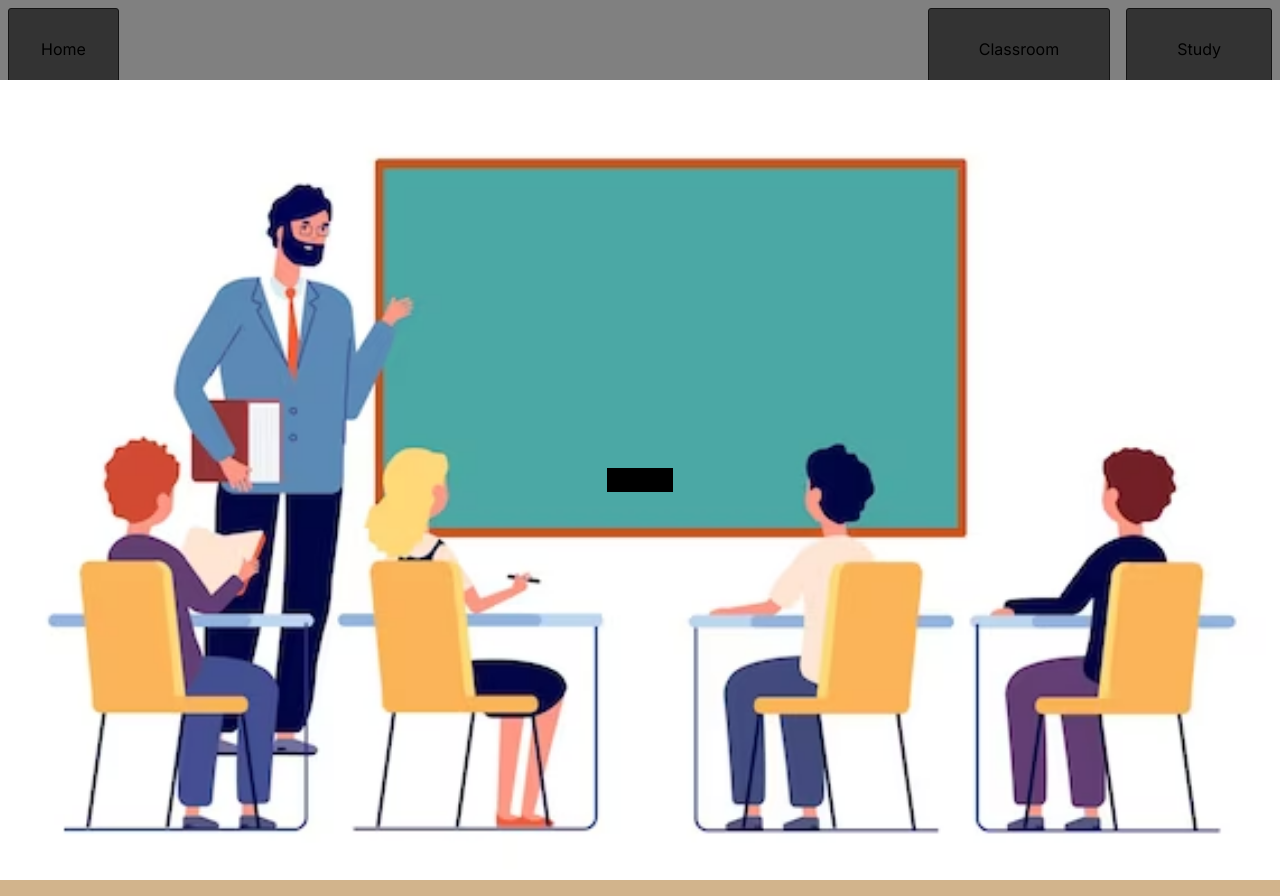
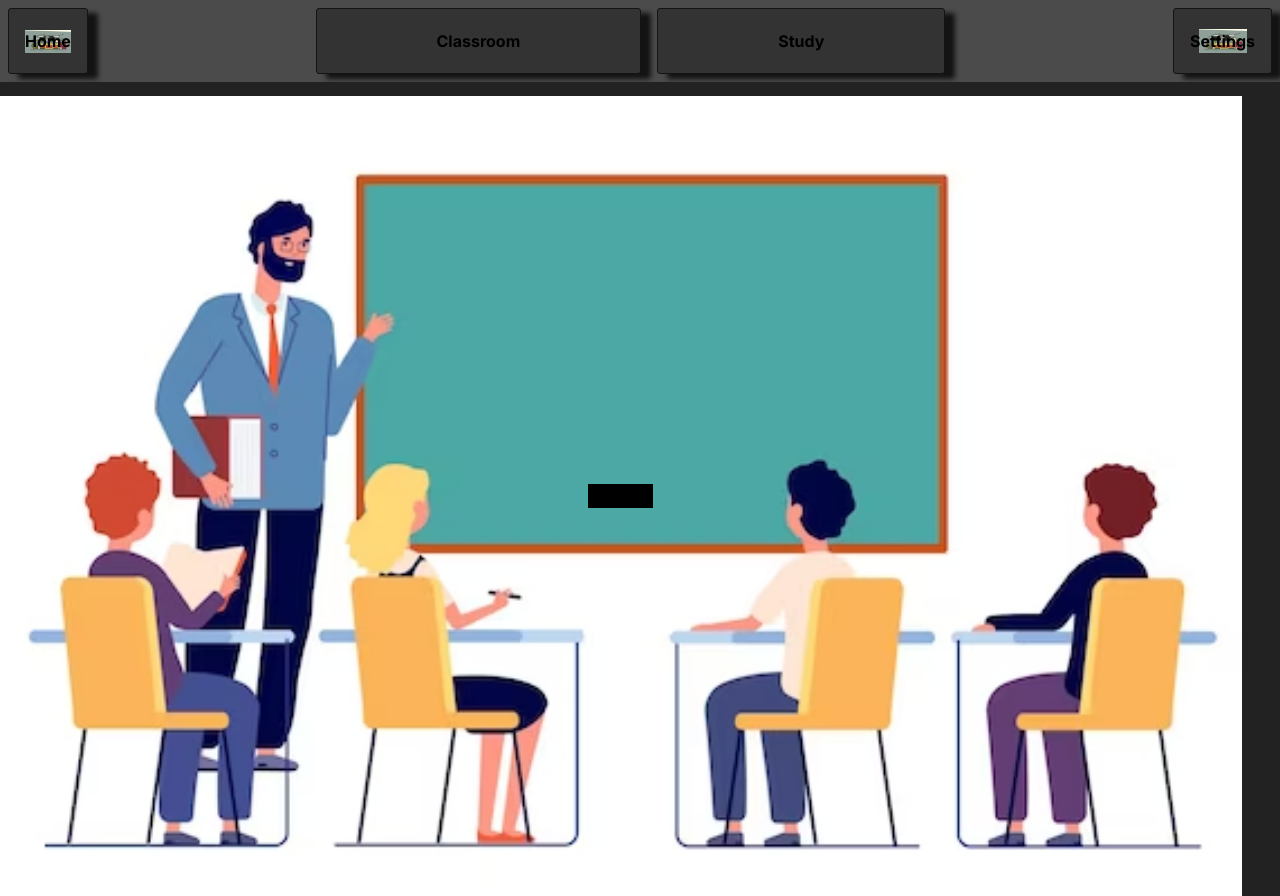
Before and after one commit to pollyliu1/StuDining, a Next.js app in the folder client/: page /home/classroom in a window 1280 px wide. Built offline with nearby package versions, Linux system fonts and the light colour scheme.

Commit message:
UI improvements

```diff
--- a/client/app/globals.css
+++ b/client/app/globals.css
@@ -10,7 +10,7 @@
 
 @media (prefers-color-scheme: dark) {
   :root {
-    --foreground-rgb: 255, 255, 255;
+    --foreground-rgb: 0, 0, 0;
     --background-start-rgb: 0, 0, 0;
     --background-end-rgb: 0, 0, 0;
   }
@@ -18,7 +18,7 @@
 
 body {
   color: rgb(var(--foreground-rgb));
-  background-color: tan;
+  background-color: #222222;
   -webkit-background-size: cover;
   -moz-background-size: cover;
   -o-background-size: cover;
@@ -35,24 +35,33 @@ body {
   position: fixed;
   top: 0;
   width: 100%;
-  background: gray;
+  background: rgb(75, 75, 75);
   list-style-type: none;
   margin: 0;
   padding: 0;
   overflow: hidden;
+  z-index: 1;
 }
+.iconimg{
+  width: 100%;
+  display: block;
+  background: url("~/styles/background.gif") no-repeat center center fixed;
+  background-size: contain;
+}
+.icon li a {
 
-.icon li a {
   border-radius: 3px;
   display: block;
   color: black;
   border-color: #141414;
+  box-shadow: 10px 5px 5px 0px rgba(0,0,0,0.75); /* Add this line */
   border-width: 1px;
   margin: 0.5rem;
   margin-top: 0.5rem;
   background-color: #333333;
+  font-weight: bold;
   text-align: center;
-  padding: 14px 16px;
+  padding: 20px 16px;
   text-decoration: none;
 }
 
@@ -61,11 +70,22 @@ body {
   background-color: #cfcfcf;
 }
 
+.navbox {
+  top: 0;
+  list-style-type: none;
+  margin: 0;
+  padding: 0;
+  overflow: hidden;
+  z-index: 1;
+}
+
 .navbar {
   display: flex;
-  position: absolute;
+  position: relative;
+  justify-content: center;
+  align-items: center;
+
   top: 0;
-  right: 0;
   list-style-type: none;
   overflow: hidden;
 }
@@ -79,12 +99,13 @@ body {
   display: block;
   color: black;
   border-color: #141414;
+  box-shadow: 10px 5px 5px 0px rgba(0,0,0,0.75); /* Add this line */
   border-width: 1px;
   margin: 0.5rem;
   margin-top: 0.5rem;
   background-color: #333333;
   text-align: center;
-  padding: 28px 50px;
+  padding: 20px 120px;
   text-decoration: none;
 }
 
--- a/client/app/home/classroom/page.tsx
+++ b/client/app/home/classroom/page.tsx
@@ -1,7 +1,7 @@
 import React from 'react';
 export default function classroom() {
     return (
-        <div className="classroom" style={{ marginTop: '5rem', position: 'absolute', top: 0, left: 0, width: '100vw', height: '100vh' }}>
+        <div className="classroom" style={{ marginTop: '6rem', position: 'absolute', top: 0, left: 0, width: '97vw', height: '100vh' }}>
             <button style={{ backgroundColor: 'black', position: 'absolute', marginLeft: '0%'}}>
                Click me
                 </button>
--- a/client/app/home/index.tsx
+++ b/client/app/home/index.tsx
@@ -17,6 +17,7 @@ export default function Home({
       <body className={inter.className}>
         <nav
           style={{
+            disply: "flex",
             position: "fixed",
             width: "100%",
             top: 0,
@@ -37,11 +38,11 @@ export default function Home({
             <li style={{ float: "left" }}>
               <Link href="/home">
                 <div
+                  className="iconimg"
                   style={{
                     display: "block",
                     color: "black",
                     textAlign: "center",
-                    padding: "14px 16px",
                     textDecoration: "none",
                   }}
                 >
@@ -49,7 +50,21 @@ export default function Home({
                 </div>
               </Link>
             </li>
-          <div className="center m-5">
+            <li style={{ float: "right" }}>
+              <Link href="/home/settings">
+                <div
+                  className="iconimg"
+                  style={{
+                    display: "block",
+                    color: "black",
+                    textAlign: "center",
+                    textDecoration: "none",
+                  }}
+                >
+                  Settings
+                </div>
+              </Link>
+            </li>
               <ul
                 className="navbar"
                 style={{
@@ -58,27 +73,19 @@ export default function Home({
                   overflow: "hidden",
                 }}
               >
-            <li style={{ float: "left" }}>
+                <li>
                   <Link href="/home/classroom">
-                <div
-                >
-                  Classroom
-                </div>
+                    <div>Classroom</div>
                   </Link>
                 </li>
-            <li style={{ float: "left" }}>
+                <li>
                   <Link href="/home/study">
-                <div
-
-                >
-                  Study
-                </div>
+                    <div>Study</div>
                   </Link>
                 </li>
 
                 {/* Add more links as needed */}
               </ul>
-          </div>
           </ul>
         </nav>
         {children}
--- a/client/app/home/settings/page.tsx
+++ b/client/app/home/settings/page.tsx
@@ -1,3 +1,4 @@
+"use client";
 import React, { useState } from 'react';
 
 export default function Settings() {
@@ -5,7 +6,7 @@ export default function Settings() {
     const [language, setLanguage] = useState('english');
 
     return (
-        <div>
+        <div style={{ marginTop: '6rem', position: 'absolute', top: 0, left: 0, width: '100vw', height: '100vh' }}>
             <h1>Settings</h1>
 
             <div>
```
Lines whose indentation alone changed are shown as unchanged.
